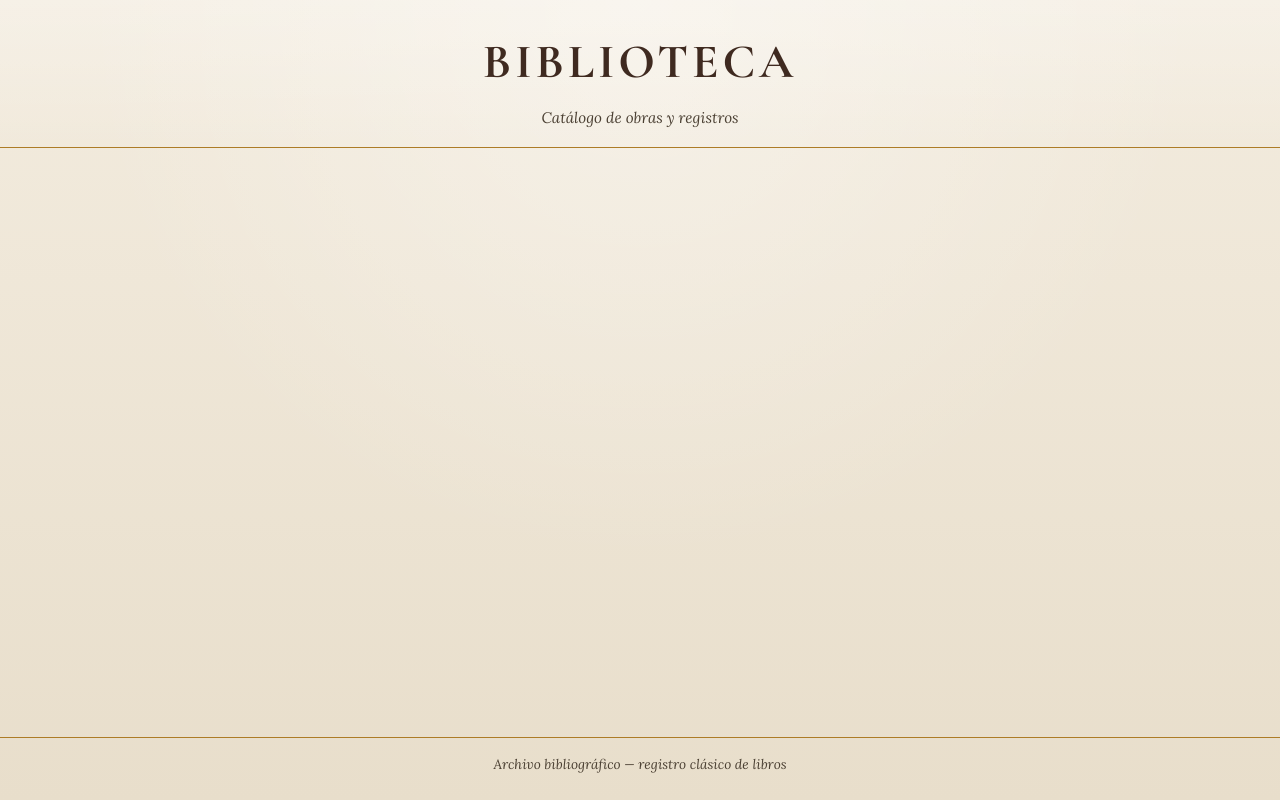
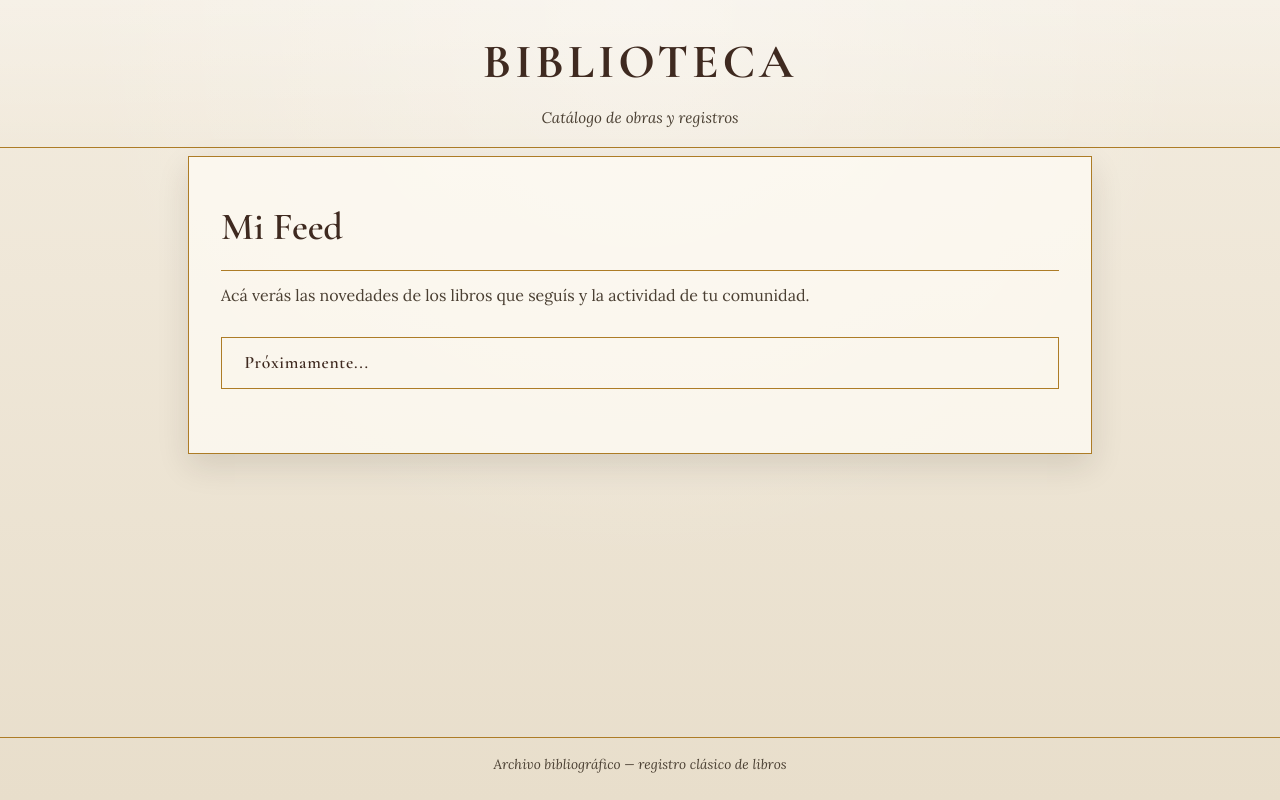
Before and after one commit to ji-web534/biblioteca-inteligente, a React (Vite) app in the folder frontend/: page /mi-feed in a window 1280 px wide. Built offline with nearby package versions, Linux system fonts and the light colour scheme.

Commit message:
feat(feed): pantalla de Mi Feed - placeholder sin funcionalidad y ruta /mi-feed

```diff
--- a/frontend/src/App.tsx
+++ b/frontend/src/App.tsx
@@ -13,6 +13,7 @@ import AdminBooks from './pantallas/AdminBooks'
 import AdminCategories from './pantallas/AdminCategories'
 import ChangePassword from './pantallas/ChangePassword'
 import ConfirmAccount from './pantallas/ConfirmAccount'
+import Feed from './pantallas/Feed'
 import { Route, Routes } from 'react-router-dom'
 import { AuthProvider, useAuth } from './context/AuthContext'
 
@@ -60,6 +61,7 @@ function AppContent() {
           <Route path="/admin/categorias" element={<AdminCategories />} />
           <Route path="/cambiar-contrasena" element={<ChangePassword />} />
           <Route path="/confirmar-cuenta" element={<ConfirmAccount />} />
+          <Route path="/mi-feed" element={<Feed />} />
         </Routes>
       </main>
 
--- /dev/null
+++ b/frontend/src/pantallas/Feed.jsx
@@ -0,0 +1,19 @@
+function Feed() {
+    return (
+        <section className="library-page">
+            <h2 className="library-page__title">Mi Feed</h2>
+            <p className="library-page__text">
+                Acá verás las novedades de los libros que seguís y la actividad de tu
+                comunidad.
+            </p>
+
+            <div className="library-page__actions" style={{ flexDirection: 'column', gap: '0.75rem', alignItems: 'stretch' }}>
+                <div className="library-link library-link--secondary">
+                    Próximamente...
+                </div>
+            </div>
+        </section>
+    )
+}
+
+export default Feed
```
